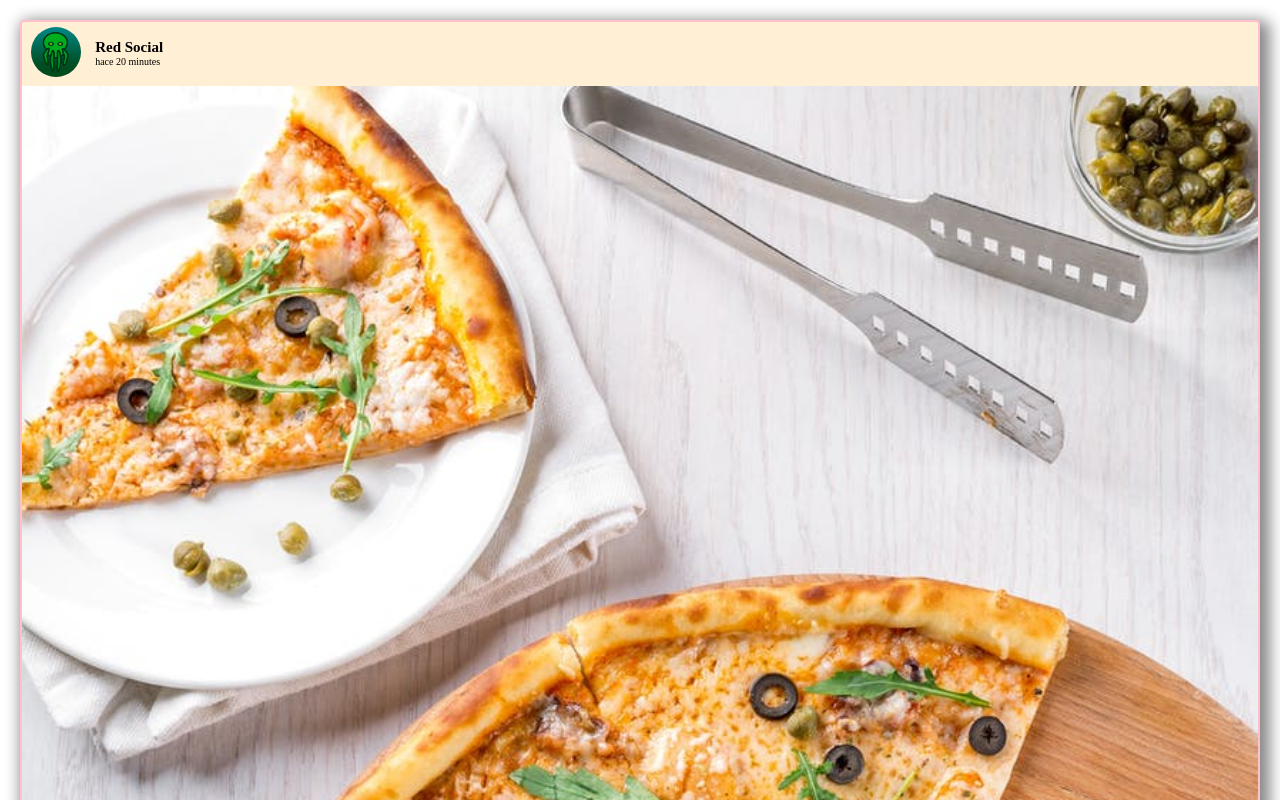
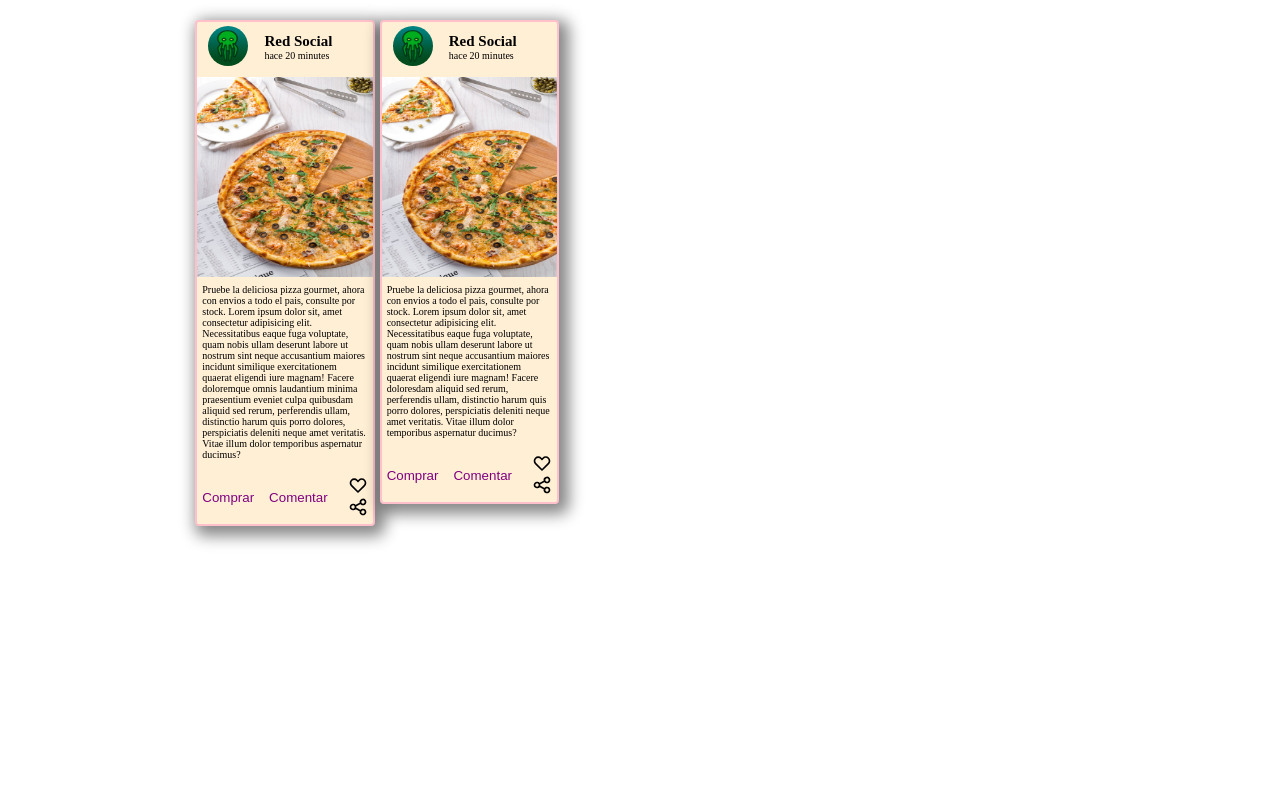
Before and after one commit to Plexor-dev/Card, a plain HTML site: page index.html in a window 1280 px wide. Shown: the top 800 px of the page. Drawn offline with Linux system fonts and the light colour scheme.

Commit message:
mejorando la card

```diff
--- a/index.html
+++ b/index.html
@@ -8,6 +8,8 @@
     <title>Card de pizza red social</title>
 </head>
 <body>
+    <section class="tabla">
+        <section class="ubicacion-en-tabla">
     <section class="card__principal">
             <div class="card__logoimg">
                 <img src="./images/avatar.png"" class="logo__circle"></img>
@@ -33,5 +35,38 @@
                 <path stroke-linecap="round" stroke-linejoin="round" stroke-width="2" d="M8.684 13.342C8.886 12.938 9 12.482 9 12c0-.482-.114-.938-.316-1.342m0 2.684a3 3 0 110-2.684m0 2.684l6.632 3.316m-6.632-6l6.632-3.316m0 0a3 3 0 105.367-2.684 3 3 0 00-5.367 2.684zm0 9.316a3 3 0 105.368 2.684 3 3 0 00-5.368-2.684z"></path></svg>
             </div>
             </section>
+        </section>
+
+
+
+        <section class="ubicacion-en-tabla2">
+            <section class="card__principal">
+                    <div class="card__logoimg">
+                        <img src="./images/avatar.png"" class="logo__circle"></img>
+                    </div>
+                    <div class="card__text">
+                    <h2>Red Social</h2>
+                    <p>hace 20 minutes</p>
+                    </div>
+                <div class="container__pizza">
+                    <img class="pizza" src="./images/pizza.jpeg" alt="pizza">
+                    <p>Pruebe la deliciosa pizza gourmet,
+                        ahora con envios a todo el pais, consulte por stock. Lorem ipsum dolor sit, amet consectetur adipisicing elit. Necessitatibus eaque fuga voluptate, quam nobis ullam deserunt labore ut nostrum sint neque accusantium maiores incidunt similique exercitationem quaerat eligendi iure magnam!
+                        Facere doloresdam aliquid sed rerum, perferendis ullam, distinctio harum quis porro dolores, perspiciatis deleniti neque amet veritatis. Vitae illum dolor temporibus aspernatur ducimus?
+                    </p>
+                    </div>
+                    <!--<div class="botones"> en flex-->
+                <button class="a">Comprar</button>
+                <button class="b">Comentar</button>
+                    <div class="logos"> <!--en grid-->
+                <svg class="w-6 cora" fill="none" stroke="currentColor" viewBox="0 0 24 24" xmlns="http://www.w3.org/2000/svg">
+                    <path stroke-linecap="round" stroke-linejoin="round" stroke-width="2" d="M4.318 6.318a4.5 4.5 0 000 6.364L12 20.364l7.682-7.682a4.5 4.5 0 00-6.364-6.364L12 7.636l-1.318-1.318a4.5 4.5 0 00-6.364 0z"></path></svg>
+                    <svg class="w-6 share" fill="none" stroke="currentColor" viewBox="0 0 24 24" xmlns="http://www.w3.org/2000/svg">
+                        <path stroke-linecap="round" stroke-linejoin="round" stroke-width="2" d="M8.684 13.342C8.886 12.938 9 12.482 9 12c0-.482-.114-.938-.316-1.342m0 2.684a3 3 0 110-2.684m0 2.684l6.632 3.316m-6.632-6l6.632-3.316m0 0a3 3 0 105.367-2.684 3 3 0 00-5.367 2.684zm0 9.316a3 3 0 105.368 2.684 3 3 0 00-5.368-2.684z"></path></svg>
+                    </div>
+                    </section>
+                </section>
+
+        </section>
 </body>
 </html>
--- a/style.css
+++ b/style.css
@@ -12,15 +12,32 @@ body {
     margin: 20px;
 }
 
+.tabla {
+    display: grid;
+    grid-template: repeat(7,1fr) / repeat(7,1fr);
+    gap: 5px;
+}
+
+.ubicacion-en-tabla {
+    grid-column: 2 / 3;
+    grid-row: 1 / 2;
+}
+
+.ubicacion-en-tabla2 {
+    grid-column: 3 / 4;
+    grid-row: 1 / 2;
+}
+
 .card__principal {
     background-color: papayawhip;
     border: 2px solid pink;
     border-radius: 4px;
     box-shadow: 5px 5px 15px 5px rgba(0,0,0,0.47);
     display: grid;
-    grid-template: repeat(minmax(320px,25%)(7,1fr));
+    grid-template: repeat(minmax(150px,25%)(7,1fr)) / repeat(7,1fr);
     place-items: center;
-    gap: 2px;
+    width: 100%;
+    gap: 5px;
 }
 
 .logo__circle {
@@ -30,15 +47,15 @@ body {
     grid-column: 1 / 2;
     grid-row: 1 / 2;
     border-radius: 50%;
-    width: 50px;
-    height: 50px;
-    margin: 5px;
+    width: 40px;
+    height: 40px;
+    margin: 4px;
 }
 
 .card__title {
-    margin: 5px;
-    grid-column: 2 / 4;
+    grid-column: 2 / 5;
     grid-row: 1 / 2;
+
 }
 
 .container__pizza {
@@ -51,7 +68,7 @@ body {
     background-position: center;
     background-size: cover;
     width: 100%;
-    height: 30%;
+    height: 200px;
     grid-row: 2 / 4;
 }
 
@@ -65,18 +82,17 @@ button {
     text-decoration: none;
     border: none;
     color: purple;
+    margin: 5px;
 }
 
 .a {
     grid-column: 1 / 2;
     grid-row: 5 / 6;
-    margin-left: 15px;;
 }
 
 .b {
     grid-column: 2 / 3;
     grid-row: 5 / 6;
-    margin-left: 15px;
 }
 
 .w-6 {
@@ -87,21 +103,19 @@ button {
 .logos {
 grid-column: 4 / 8;
 grid-row: 5 / 6;
-margin-right: 20px;
+margin: 5px;
 }
 
-/*
+
 .cora {
     grid-column: 4 / 5;
     grid-row: 5 / 6;
-    margin: 10px;
 }
 
 .share {
     grid-column: 6 / 7;
     grid-row: 5 / 6;
 }
-*/
 
 /*
 
```
